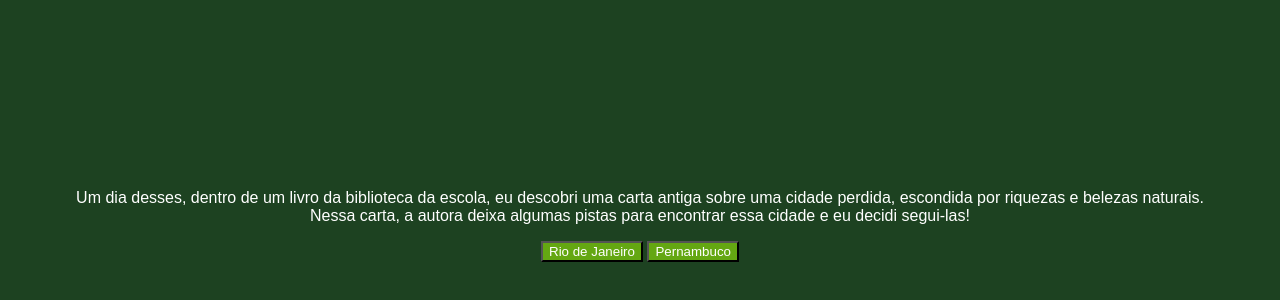
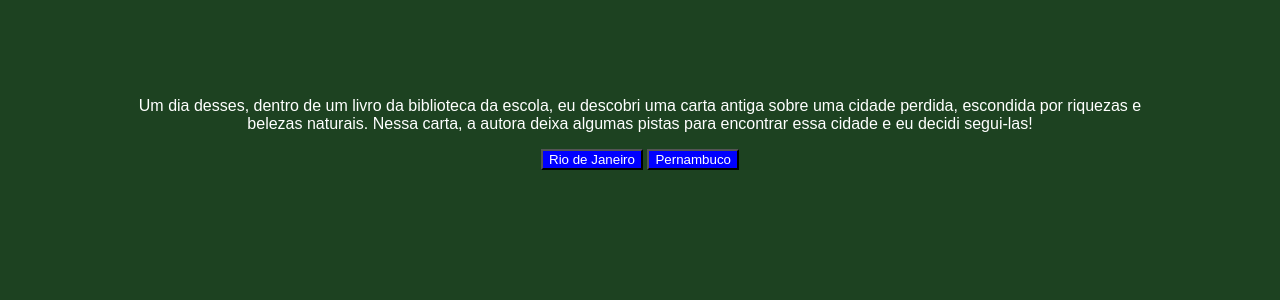
Before and after one commit to tiagogomesap/projeto2-alura, a plain HTML site: page index.html in a window 1280 px wide. Shown: the part 142-442 px from the top of the page. Drawn offline with Linux system fonts and the light colour scheme; a web font is replaced by a local one.

Commit message:
Update style.css

```diff
--- a/style.css
+++ b/style.css
@@ -5,12 +5,12 @@ body {
     display: flex;
     justify-content: center;
     align-items: center;
-    height: 700px;
-    margin: 0;
+    height: 500px;
+    margin: 2;
 }
 
 button {
-    background-color: #64A712;
+    background-color: #0000ff;
     color: white;
     font-family: "Bai Jamjuree", sans-serif;
 }
@@ -25,9 +25,9 @@ button {
 
 main {
     text-align: center;
-    max-width: 90%;
+    max-width: 80%;
 }
 
 img {
-    max-width: 90%;
+    max-width: 80%;
 }
```
